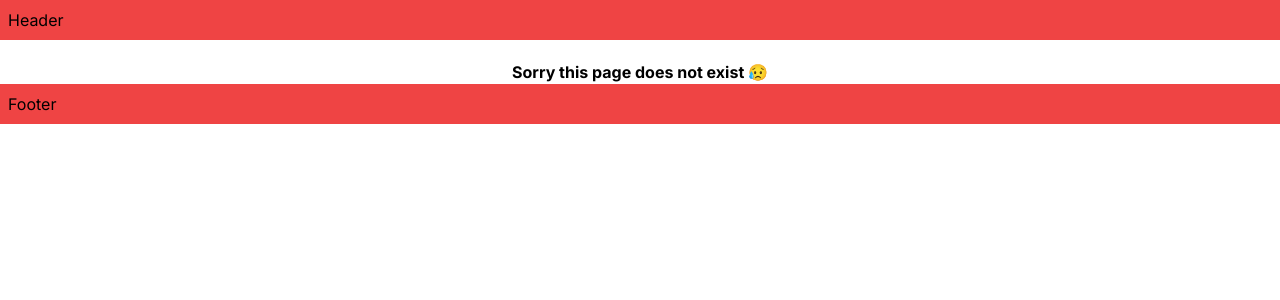
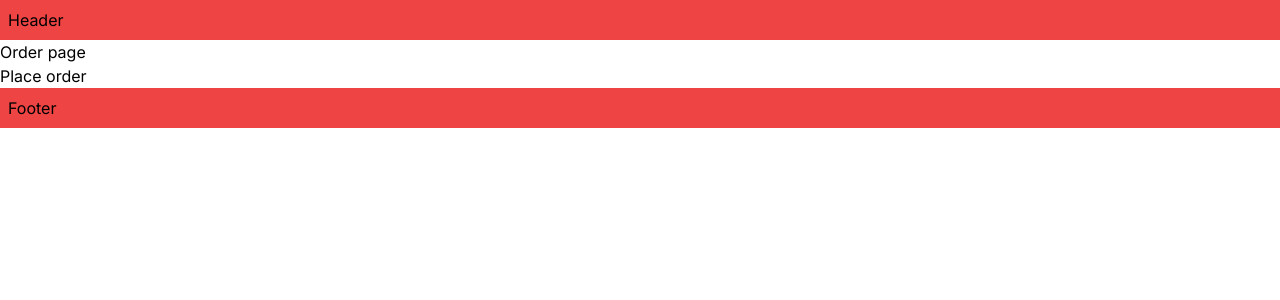
Before and after one commit to AlaaHamdyMohammadi/Next14-project, a Next.js app: page /order-product in a window 1280 px wide. Before the commit this address had no page. Shown: the top 300 px of the page. Built offline with nearby package versions, Linux system fonts and the light colour scheme.

Commit message:
How to navigate

```diff
--- /dev/null
+++ b/src/app/order-product/page.tsx
@@ -0,0 +1,17 @@
+
+'use client';
+
+import { useRouter } from "next/navigation";
+
+export default function OrderProduct() {
+    const router = useRouter();
+    const handleclick = () => {
+        router.push('/');
+    }
+     return (
+       <>
+         <h1>Order page</h1>
+         <button onClick={handleclick}>Place order</button>
+       </>
+     );
+}
--- a/src/app/page.tsx
+++ b/src/app/page.tsx
@@ -5,6 +5,7 @@
   return (
     <main className="flex min-h-screen flex-col items-center justify-between p-24">
       {/* <ProductsList/> */}
+      Home page - welcome -
     </main>
   );
 }
```
